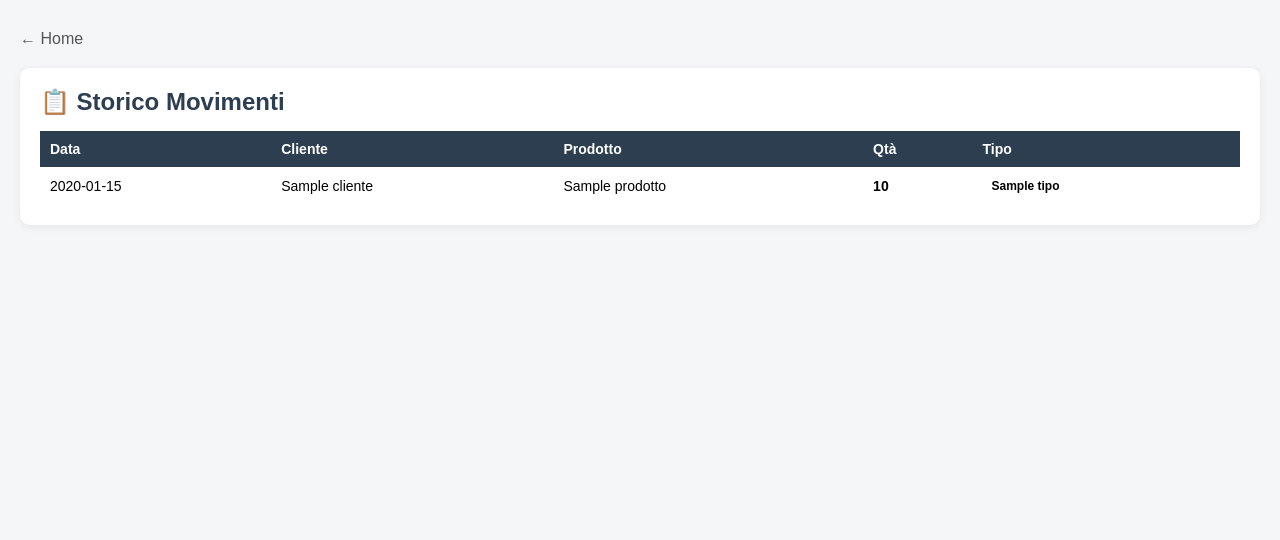
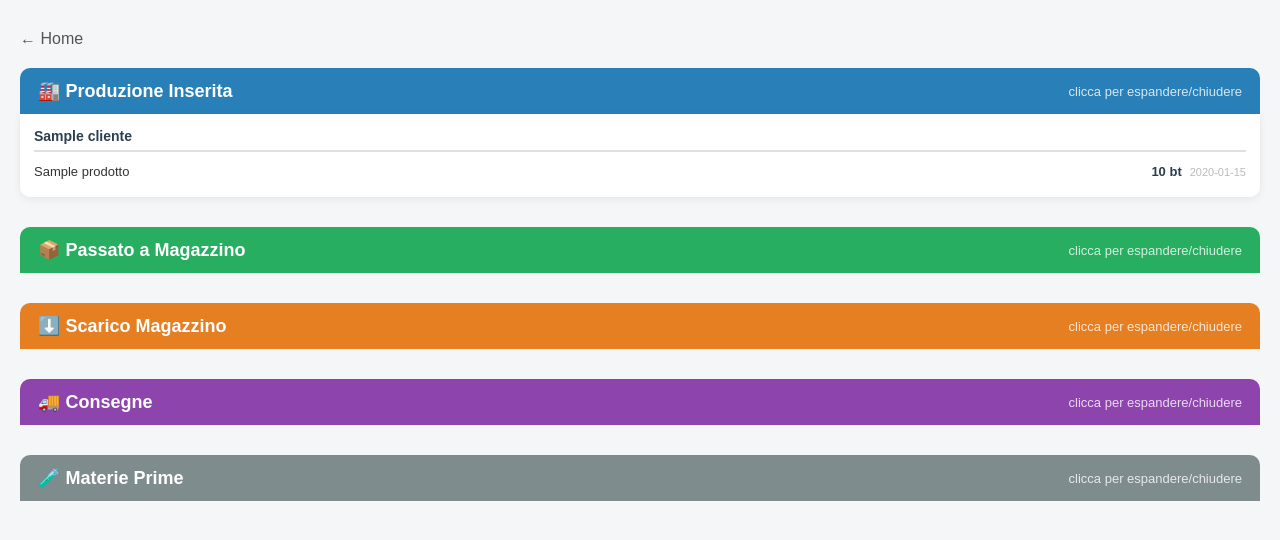
Before and after one commit to Galc987/gestionale-magazzino, a Flask app: template templates/storico.html in a window 1280 px wide. Shown: the top 540 px of the page. Run offline with Flask 3, Linux system fonts and the light colour scheme; the template is opened without the code that fills it: most values are stand-ins (such as "Sample title", 1, 10 or a date in 2020); some libraries are stand-ins or nearby versions.

Commit message:
Update storico.html

```diff
--- a/templates/storico.html
+++ b/templates/storico.html
@@ -5,78 +5,214 @@
 <style>
 * { box-sizing: border-box; margin: 0; padding: 0; }
 body { font-family: Arial, sans-serif; padding: 30px 20px; background: #f4f6f8; }
-h2 { color: #2c3e50; margin-bottom: 15px; }
+h2 { color: #2c3e50; margin-bottom: 4px; }
 .back { display: inline-block; margin-bottom: 20px; color: #555; text-decoration: none; }
 .back:hover { color: #000; }
-.box {
-    background: white;
-    padding: 20px;
-    border-radius: 10px;
-    margin-bottom: 20px;
-    box-shadow: 0 2px 8px rgba(0,0,0,.07);
+
+/* Sezioni macro */
+.sezione { margin-bottom: 30px; }
+.sezione-titolo {
+    font-size: 18px; font-weight: bold; padding: 12px 18px;
+    border-radius: 10px 10px 0 0; color: white; margin-bottom: 0;
+    display: flex; justify-content: space-between; align-items: center;
+    cursor: pointer; user-select: none;
 }
-table { width: 100%; border-collapse: collapse; }
-th {
-    text-align: left;
-    padding: 10px;
-    background: #2c3e50;
-    color: white;
-    font-size: 14px;
+.sezione-titolo .toggle-hint { font-size: 13px; font-weight: normal; opacity: .8; }
+.s-prod    .sezione-titolo { background: #2980b9; }
+.s-mag     .sezione-titolo { background: #27ae60; }
+.s-scar    .sezione-titolo { background: #e67e22; }
+.s-cons    .sezione-titolo { background: #8e44ad; }
+.s-mp      .sezione-titolo { background: #7f8c8d; }
+
+.sezione-body { background: white; border-radius: 0 0 10px 10px; box-shadow: 0 2px 8px rgba(0,0,0,.07); padding: 0; overflow: hidden; }
+
+/* Griglia clienti */
+.clienti-grid { display: flex; flex-wrap: wrap; gap: 0; }
+.cliente-block {
+    flex: 1; min-width: 200px;
+    border-right: 1px solid #f0f0f0;
+    padding: 14px;
 }
-td { padding: 9px 10px; border-bottom: 1px solid #eee; font-size: 14px; }
-tr:last-child td { border-bottom: none; }
-tr:hover td { background: #f9f9f9; }
-.badge {
-    display: inline-block;
-    padding: 3px 9px;
-    border-radius: 12px;
-    font-size: 12px;
-    font-weight: bold;
+.cliente-block:last-child { border-right: none; }
+.cliente-nome {
+    font-size: 14px; font-weight: bold; color: #2c3e50;
+    margin-bottom: 8px; padding-bottom: 6px;
+    border-bottom: 2px solid #e0e0e0;
 }
-.badge-prod { background: #d1ecf1; color: #0c5460; }
-.badge-mag  { background: #d4edda; color: #155724; }
-.badge-scar { background: #fff3cd; color: #856404; }
-.empty { color: #aaa; font-style: italic; }
+.riga { display: flex; justify-content: space-between; align-items: center; padding: 4px 0; border-bottom: 1px solid #f5f5f5; font-size: 13px; gap: 8px; }
+.riga:last-child { border-bottom: none; }
+.riga .prodotto { color: #333; flex: 1; }
+.riga .qty { font-weight: bold; color: #2c3e50; white-space: nowrap; }
+.riga .data { font-size: 11px; color: #bbb; white-space: nowrap; }
+
+/* Materie prime: tabella semplice */
+.mp-table { width: 100%; border-collapse: collapse; font-size: 13px; }
+.mp-table th { text-align: left; padding: 9px 14px; background: #f5f5f5; color: #555; font-size: 13px; }
+.mp-table td { padding: 8px 14px; border-bottom: 1px solid #f0f0f0; }
+.mp-table tr:last-child td { border-bottom: none; }
+.badge { display: inline-block; padding: 2px 8px; border-radius: 10px; font-size: 11px; font-weight: bold; }
+.b-carico { background: #d4edda; color: #155724; }
+.b-scarico { background: #fff3cd; color: #856404; }
+.b-auto   { background: #f0e6fa; color: #6c3483; }
+
+.empty { color: #aaa; font-style: italic; padding: 14px; font-size: 14px; }
 </style>
+<script>
+function toggleSezione(id) {
+    var el = document.getElementById(id);
+    el.style.display = el.style.display === 'none' ? '' : 'none';
+}
+</script>
 </head>
 <body>
 <a class="back" href="/">← Home</a>
 
-<div class="box">
-    <h2>📋 Storico Movimenti</h2>
+<!-- ===== PRODUZIONE INSERITA ===== -->
+<div class="sezione s-prod">
+    <div class="sezione-titolo" onclick="toggleSezione('body-prod')">
+        🏭 Produzione Inserita
+        <span class="toggle-hint">clicca per espandere/chiudere</span>
+    </div>
+    <div class="sezione-body" id="body-prod">
+        {% if prod_per_cliente %}
+        <div class="clienti-grid">
+            {% for cliente, righe in prod_per_cliente.items() %}
+            <div class="cliente-block">
+                <div class="cliente-nome">{{ cliente }}</div>
+                {% for r in righe %}
+                <div class="riga">
+                    <span class="prodotto">{{ r.prodotto }}</span>
+                    <span class="qty">{{ r.qty }} bt</span>
+                    <span class="data">{{ r.data.strftime('%d/%m %H:%M') }}</span>
+                </div>
+                {% endfor %}
+            </div>
+            {% endfor %}
+        </div>
+        {% else %}
+        <p class="empty">Nessun record.</p>
+        {% endif %}
+    </div>
+</div>
 
-    {% if rows %}
-    <table>
+<!-- ===== PASSATO A MAGAZZINO ===== -->
+<div class="sezione s-mag">
+    <div class="sezione-titolo" onclick="toggleSezione('body-mag')">
+        📦 Passato a Magazzino
+        <span class="toggle-hint">clicca per espandere/chiudere</span>
+    </div>
+    <div class="sezione-body" id="body-mag" style="display:none">
+        {% if mag_per_cliente %}
+        <div class="clienti-grid">
+            {% for cliente, righe in mag_per_cliente.items() %}
+            <div class="cliente-block">
+                <div class="cliente-nome">{{ cliente }}</div>
+                {% for r in righe %}
+                <div class="riga">
+                    <span class="prodotto">{{ r.prodotto }}</span>
+                    <span class="qty">{{ r.qty }} bt</span>
+                    <span class="data">{{ r.data.strftime('%d/%m %H:%M') }}</span>
+                </div>
+                {% endfor %}
+            </div>
+            {% endfor %}
+        </div>
+        {% else %}
+        <p class="empty">Nessun record.</p>
+        {% endif %}
+    </div>
+</div>
+
+<!-- ===== SCARICO MAGAZZINO ===== -->
+<div class="sezione s-scar">
+    <div class="sezione-titolo" onclick="toggleSezione('body-scar')">
+        ⬇️ Scarico Magazzino
+        <span class="toggle-hint">clicca per espandere/chiudere</span>
+    </div>
+    <div class="sezione-body" id="body-scar" style="display:none">
+        {% if scar_per_cliente %}
+        <div class="clienti-grid">
+            {% for cliente, righe in scar_per_cliente.items() %}
+            <div class="cliente-block">
+                <div class="cliente-nome">{{ cliente }}</div>
+                {% for r in righe %}
+                <div class="riga">
+                    <span class="prodotto">{{ r.prodotto }}</span>
+                    <span class="qty">{{ r.qty }} bt</span>
+                    <span class="data">{{ r.data.strftime('%d/%m %H:%M') }}</span>
+                </div>
+                {% endfor %}
+            </div>
+            {% endfor %}
+        </div>
+        {% else %}
+        <p class="empty">Nessun record.</p>
+        {% endif %}
+    </div>
+</div>
+
+<!-- ===== CONSEGNE ===== -->
+<div class="sezione s-cons">
+    <div class="sezione-titolo" onclick="toggleSezione('body-cons')">
+        🚚 Consegne
+        <span class="toggle-hint">clicca per espandere/chiudere</span>
+    </div>
+    <div class="sezione-body" id="body-cons" style="display:none">
+        {% if cons_per_cliente %}
+        <div class="clienti-grid">
+            {% for cliente, righe in cons_per_cliente.items() %}
+            <div class="cliente-block">
+                <div class="cliente-nome">{{ cliente }}</div>
+                {% for r in righe %}
+                <div class="riga">
+                    <span class="prodotto">{{ r.prodotto }}</span>
+                    <span class="qty">{{ r.qty }} bt</span>
+                    <span class="data">{{ r.data.strftime('%d/%m %H:%M') }}</span>
+                </div>
+                {% endfor %}
+            </div>
+            {% endfor %}
+        </div>
+        {% else %}
+        <p class="empty">Nessun record.</p>
+        {% endif %}
+    </div>
+</div>
+
+<!-- ===== MATERIE PRIME ===== -->
+<div class="sezione s-mp">
+    <div class="sezione-titolo" onclick="toggleSezione('body-mp')">
+        🧪 Materie Prime
+        <span class="toggle-hint">clicca per espandere/chiudere</span>
+    </div>
+    <div class="sezione-body" id="body-mp" style="display:none">
+        {% if rows_mp %}
+        <table class="mp-table">
             <tr>
-            <th>Data</th>
-            <th>Cliente</th>
-            <th>Prodotto</th>
-            <th>Qtà</th>
-            <th>Tipo</th>
+                <th>Data</th><th>Cliente</th><th>Materiale</th><th>Qtà</th><th>Tipo</th>
             </tr>
-        {% for r in rows %}
+            {% for r in rows_mp %}
             <tr>
                 <td>{{ r.data.strftime('%d/%m/%Y %H:%M') }}</td>
                 <td>{{ r.cliente }}</td>
-            <td>{{ r.prodotto }}</td>
+                <td>{{ r.materiale }}</td>
                 <td><strong>{{ r.qty }}</strong></td>
                 <td>
-                {% if r.tipo == "Produzione Inserita" %}
-                    <span class="badge badge-prod">🏭 {{ r.tipo }}</span>
-                {% elif r.tipo == "Passato a Magazzino" %}
-                    <span class="badge badge-mag">📦 {{ r.tipo }}</span>
-                {% elif r.tipo == "Scarico Magazzino" %}
-                    <span class="badge badge-scar">⬇️ {{ r.tipo }}</span>
+                    {% if r.tipo == "Carico" %}
+                        <span class="badge b-carico">➕ Carico</span>
+                    {% elif "automatico" in r.tipo %}
+                        <span class="badge b-auto">⚙️ Auto</span>
                     {% else %}
-                    <span class="badge">{{ r.tipo }}</span>
+                        <span class="badge b-scarico">➖ Scarico</span>
                     {% endif %}
                 </td>
             </tr>
             {% endfor %}
         </table>
         {% else %}
-        <p class="empty">Nessun movimento registrato.</p>
+        <p class="empty">Nessun movimento materie prime.</p>
         {% endif %}
+    </div>
 </div>
 
 </body>
```
Lines whose indentation alone changed are shown as unchanged.
